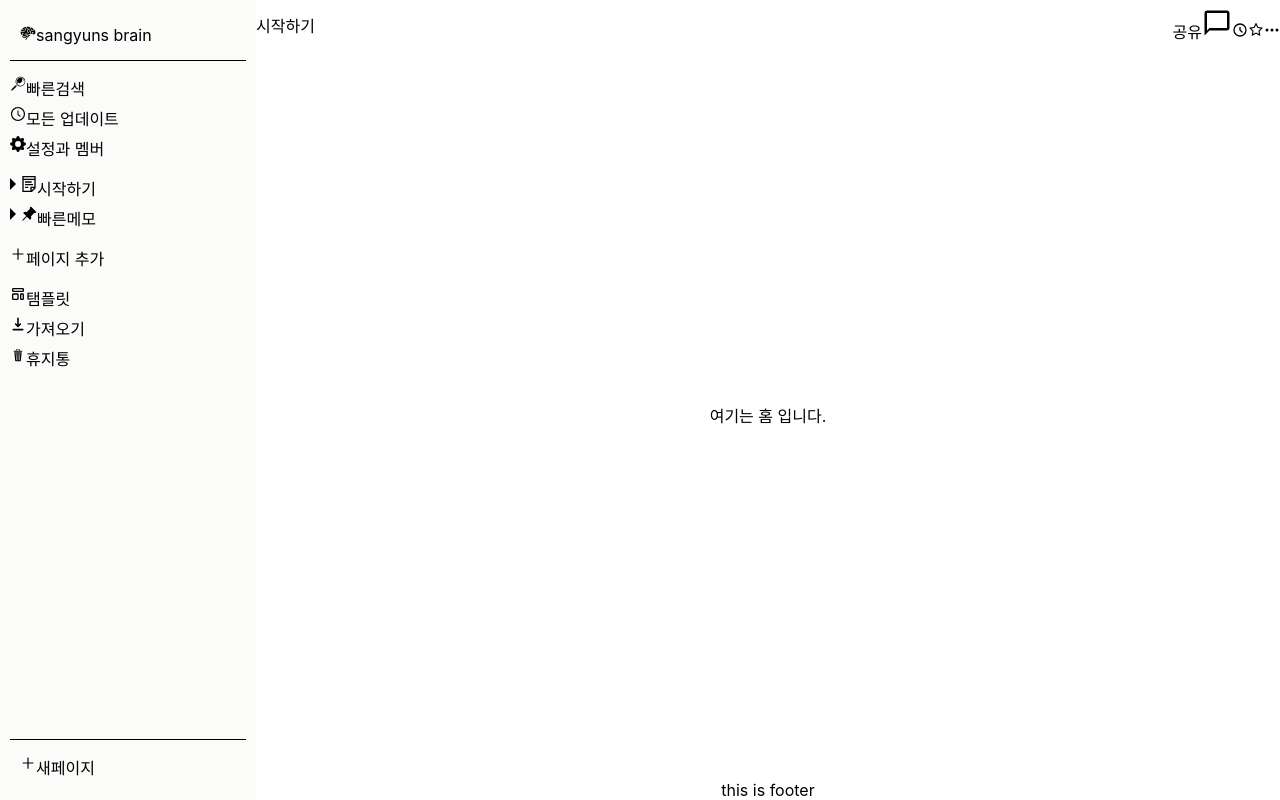
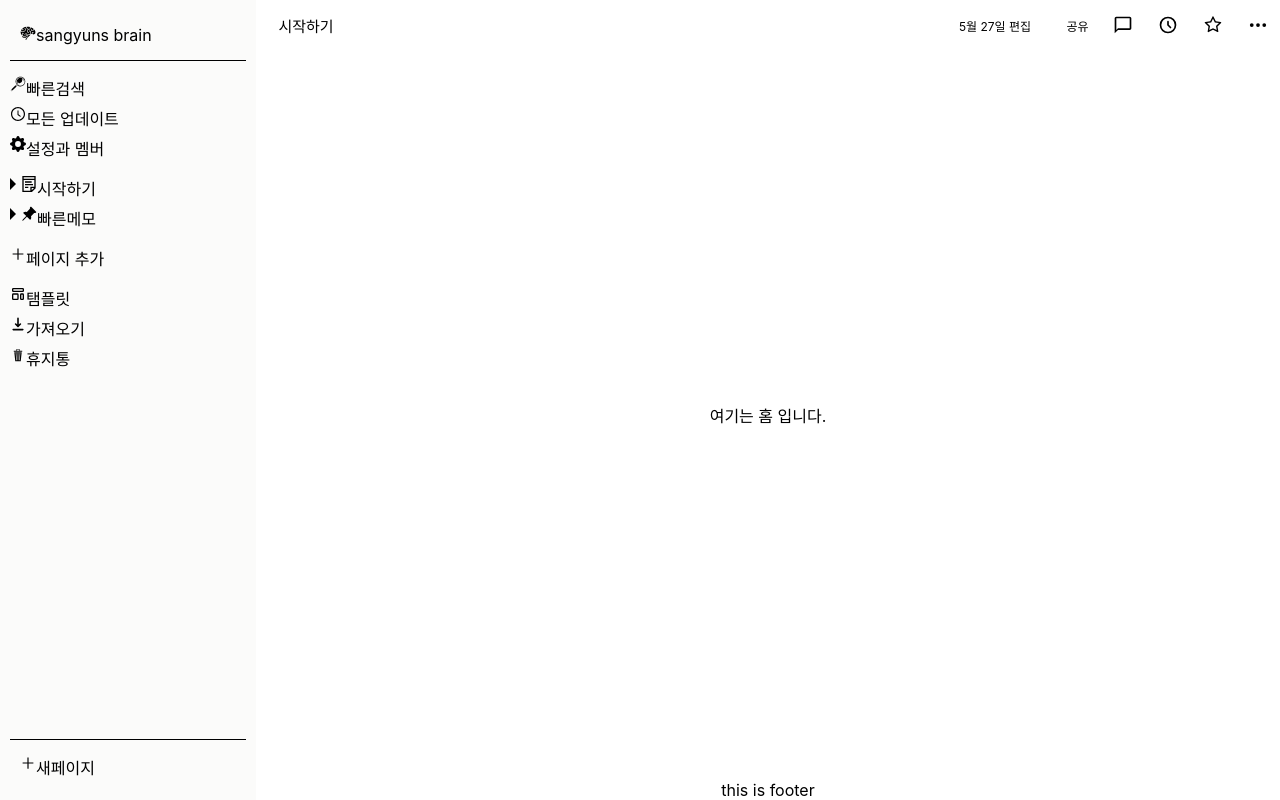
Before and after one commit to falconlee236/Clone_Notion_by_React, a React (Create React App) app: page / in a window 1280 px wide. Built offline with nearby package versions, Linux system fonts and the light colour scheme.

Commit message:
set header layout

```diff
--- a/src/Layout/Header.js
+++ b/src/Layout/Header.js
@@ -4,6 +4,7 @@ import {MdChatBubbleOutline} from 'react-icons/md';
 import {HiOutlineClock} from 'react-icons/hi';
 import {AiOutlineStar} from 'react-icons/ai';
 import {BsThreeDots} from 'react-icons/bs';
+import ReactTooltip from 'react-tooltip';
 
 const Headerstyle = styled.div`
     display: flex;
@@ -13,21 +14,66 @@ const Headerstyle = styled.div`
     height: 50px;
 `;
 
+const HeaderButtonstyle = styled.div`
+    display: flex;
+    align-items: center;
+    justify-content: center;
+    margin: 5px 10px 5px;
+    height: 25px;
+    width: 25px;
+
+    &:hover{
+        background: rgba(55, 53, 47, 0.08);
+        color: rgb(55, 53, 47);
+    }
+    //border: solid black 3px;
+`
+
+const Tmpdiv = styled.div`
+    display: flex;
+`
+
 
 function Header(){
+    function newDateformat(){
+        const today = new Date();
+        return `${today.getMonth()}월 ${today.getDate()}일 편집`;
+    }
     return (
         <Headerstyle>
             <div>
-                시작하기
+                <HeaderButtonstyle style={{width: '80px'}}>
+                    <span style={{fontSize: '15px'}}>시작하기</span>
+                </HeaderButtonstyle>
             </div>
-            <div>
-                공유
-                <MdChatBubbleOutline size={30}/>
-                <HiOutlineClock />
-                <AiOutlineStar />
-                <BsThreeDots />
-            </div>
+            <Tmpdiv>
+                <HeaderButtonstyle style={{width: '100px'}}>
+                    <span data-tip data-for='bottom' style={{fontSize: '12px'}} >
+                        {newDateformat()}
+                    </span>
+                    <ReactTooltip id='bottom' place='bottom' effect='solid'>
+                        이것은 툴팁입니다
+                    </ReactTooltip>
+                </HeaderButtonstyle>
+                <HeaderButtonstyle>
+                    <span style={{fontSize: '12px'}}>공유</span>
+                </HeaderButtonstyle>
+                <HeaderButtonstyle>
+                    <MdChatBubbleOutline size={20}/>
+                </HeaderButtonstyle>
+                <HeaderButtonstyle>
+                    <HiOutlineClock size={20}/>
+                </HeaderButtonstyle>
+                <HeaderButtonstyle>
+                    <AiOutlineStar size={20}/>
+                </HeaderButtonstyle>
+                <HeaderButtonstyle>
+                    <BsThreeDots size={20}/>
+                </HeaderButtonstyle>
+            </Tmpdiv>
         </Headerstyle>
+
+
     )
 }
 
```
